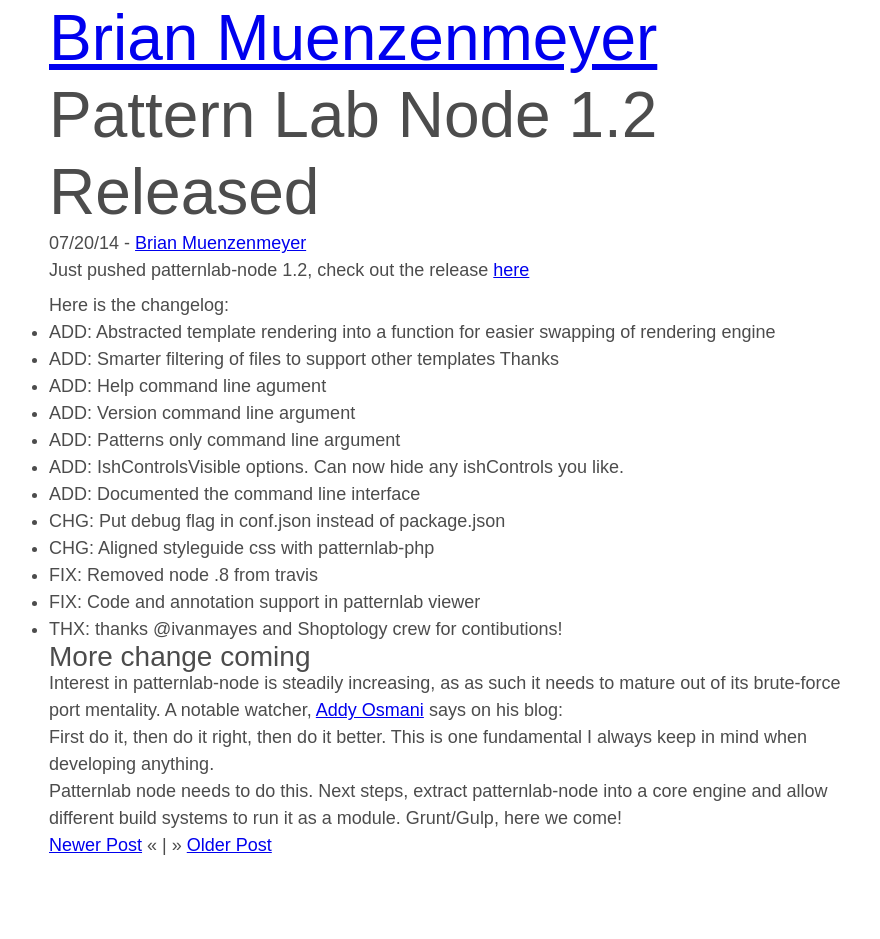
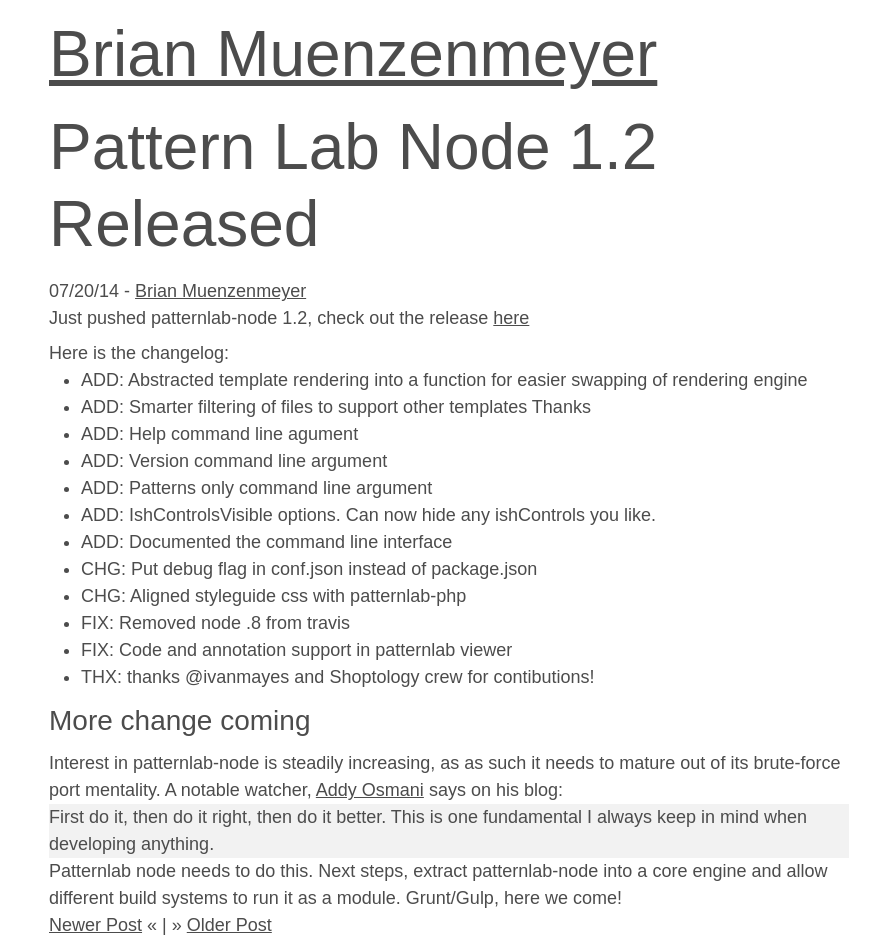
Before and after one commit to bmuenzenmeyer/bmuenzenmeyer.github.io, a Jekyll site: the page built from _posts/2014-7-20-pattern-lab-node-1-2-released.md, in a window 1280 px wide. Shown: the whole page, without its empty margins (191-1071 px from the left). Built offline with Jekyll 4.4.1, drawn with Linux system fonts in a browser that asks for light colours; comment, search, counter and statistics services are not loaded; before the commit the page ends 900 px from its top, so only the background shows below that.

Commit message:
push  the css

```diff
--- a/css/style.css
+++ b/css/style.css
@@ -116,6 +116,13 @@
 }
 
 /* Links */
+a {
+  color: #4c4c4c;
+}
+a:hover, a:focus {
+  color: #000;
+}
+
 nav a {
   display: block;
   margin: 0.5rem auto;
@@ -127,33 +134,39 @@
   line-height: 1.2;
   font-size: 4rem;
   font-weight: 300;
+  margin: 1rem auto;
 }
 
 h2, .beta {
   line-height: 1.2;
   font-size: 3rem;
   font-weight: 300;
+  margin: 1rem auto;
 }
 
 h3, .gamma {
   line-height: 1.2;
   font-size: 2.25rem;
   font-weight: 300;
+  margin: 1rem auto;
 }
 
 h4, .delta {
   font-size: 1.75rem;
   font-weight: 300;
+  margin: 1rem auto;
 }
 
 h5, .epsilon {
   font-size: 1.25rem;
   font-weight: 300;
+  margin: 1rem auto;
 }
 
 h6, .zeta {
   font-size: 1rem;
   font-weight: 300;
+  margin: 1rem auto;
 }
 
 p {
@@ -164,9 +177,13 @@
   margin-top: .5rem;
 }
 
+blockquote {
+  background-color: #f2f2f2;
+}
+
 ol, ul {
   margin: 0;
-  padding: 0;
+  padding: 0 0 0 2rem;
 }
 
 /* Definition Lists */
```
